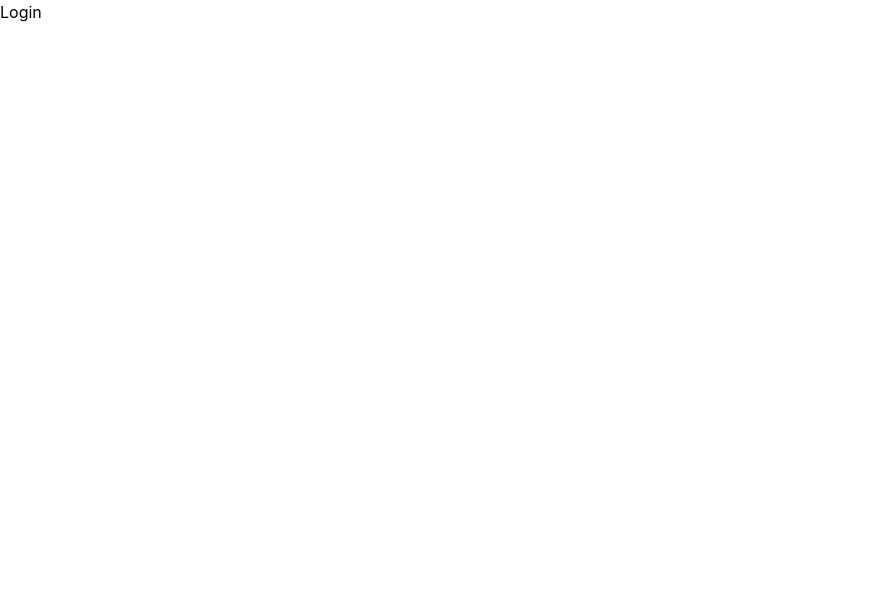
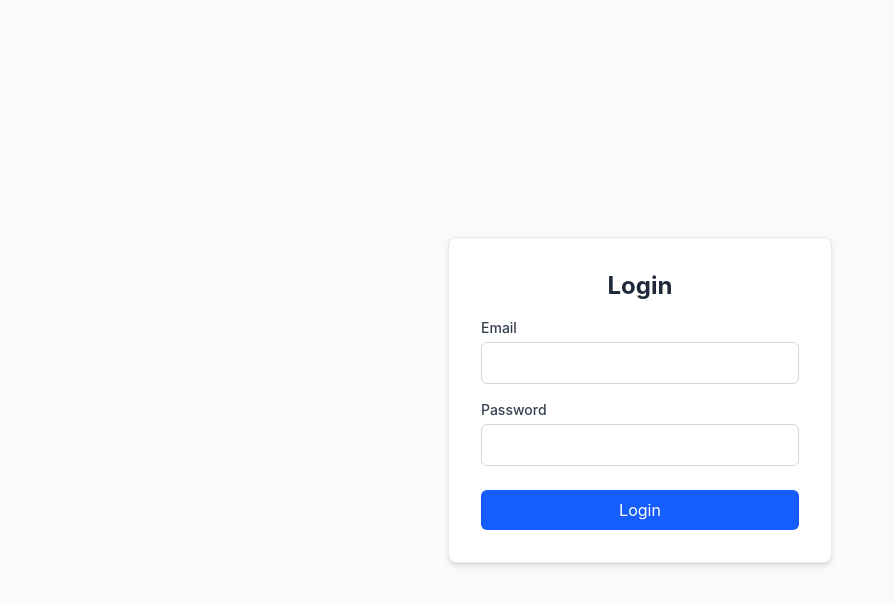
Before and after one commit to Austinh1512/MedPortal, a React (Vite) app in the folder client/: page /login in a window 1280 px wide. Shown: the top 604 px of the page, without its empty margins (0-894 px from the left). Built offline with nearby package versions, Linux system fonts and the light colour scheme.

Commit message:
Add initial login page

```diff
--- a/client/src/pages/Login.jsx
+++ b/client/src/pages/Login.jsx
@@ -1,7 +1,81 @@
-import React from 'react';
+import React, { useState } from 'react';
+import { useNavigate } from 'react-router-dom';
+import api from '../api/axios';
+import { useAuth } from '../context/AuthContext';
 
 const Login = () => {
-  return <h1>Login</h1>;
+  const [email, setEmail] = useState('');
+  const [password, setPassword] = useState('');
+  const [emailError, setEmailError] = useState('');
+  const [apiError, setApiError] = useState('');
+
+  const { login } = useAuth();
+  const navigate = useNavigate();
+
+  const validateEmail = (email) => {
+    return /^[^\s@]+@[^\s@]+\.[^\s@]+$/.test(email);
+  };
+
+  const handleSubmit = async (e) => {
+    e.preventDefault();
+
+    // Reset error states on new submission
+    setEmailError('');
+    setApiError('');
+
+    if (!validateEmail(email)) {
+      setEmailError('Please enter a valid email address.');
+      return;
+    }
+
+    try {
+      const response = await api.post('/auth/login', { email, password });
+      login(response.data);
+      navigate('/');
+    } catch (err) {
+      setApiError(err.response?.data?.error || 'An error occurred during login. Please try again.');
+    }
+  };
+
+  return (
+    <div className="flex items-center justify-center min-h-screen bg-gray-50">
+      <form
+        onSubmit={handleSubmit}
+        className="flex flex-col w-full max-w-sm gap-4 p-8 bg-white border border-gray-200 rounded-lg shadow-md"
+      >
+        <h2 className="text-2xl font-bold text-center text-gray-800">Login</h2>
+
+        {apiError && <div className="text-sm text-center text-red-600">{apiError}</div>}
+
+        <div className="flex flex-col">
+          <label htmlFor="email" className="mb-1 text-sm font-medium text-gray-700">Email</label>
+          <input
+            id="email"
+            type="email"
+            value={email}
+            onChange={(e) => setEmail(e.target.value)}
+            className="p-2 border border-gray-300 rounded-md focus:outline-none focus:ring-2 focus:ring-blue-500"
+          />
+          {emailError && <span className="mt-1 text-xs text-red-600">{emailError}</span>}
+        </div>
+
+        <div className="flex flex-col">
+          <label htmlFor="password" className="mb-1 text-sm font-medium text-gray-700">Password</label>
+          <input
+            id="password"
+            type="password"
+            value={password}
+            onChange={(e) => setPassword(e.target.value)}
+            className="p-2 border border-gray-300 rounded-md focus:outline-none focus:ring-2 focus:ring-blue-500"
+          />
+        </div>
+
+        <button type="submit" className="px-4 py-2 mt-2 text-white bg-blue-600 rounded-md hover:bg-blue-700 focus:outline-none focus:ring-2 focus:ring-offset-2 focus:ring-blue-500">
+          Login
+        </button>
+      </form>
+    </div>
+  );
 };
 
 export default Login;
```
